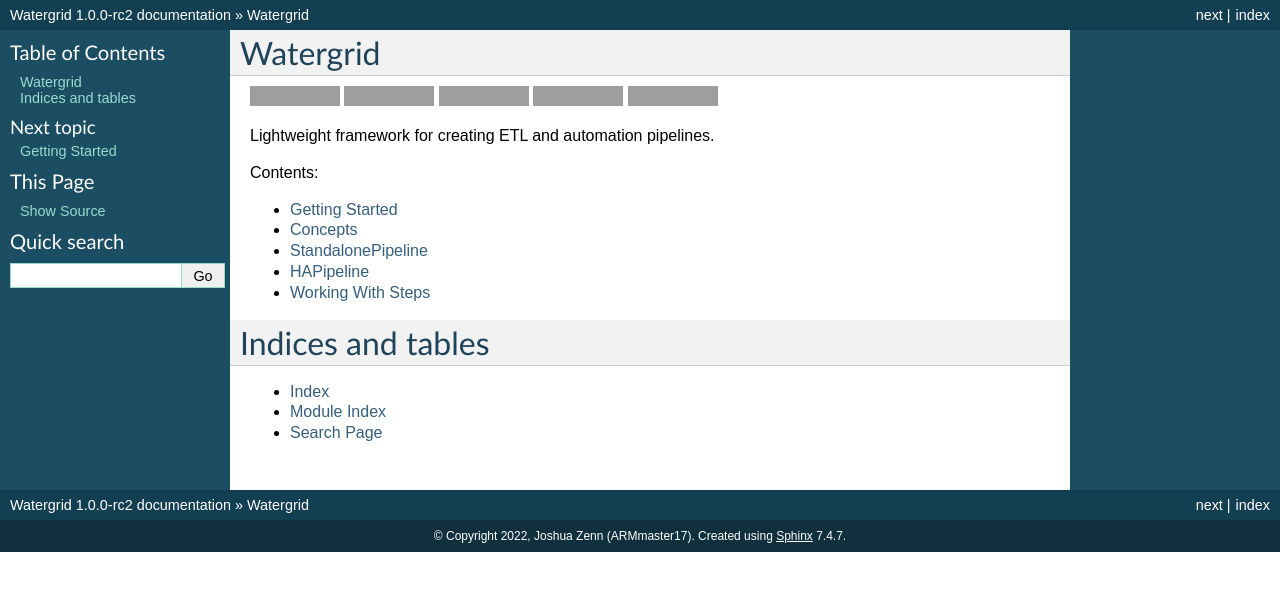
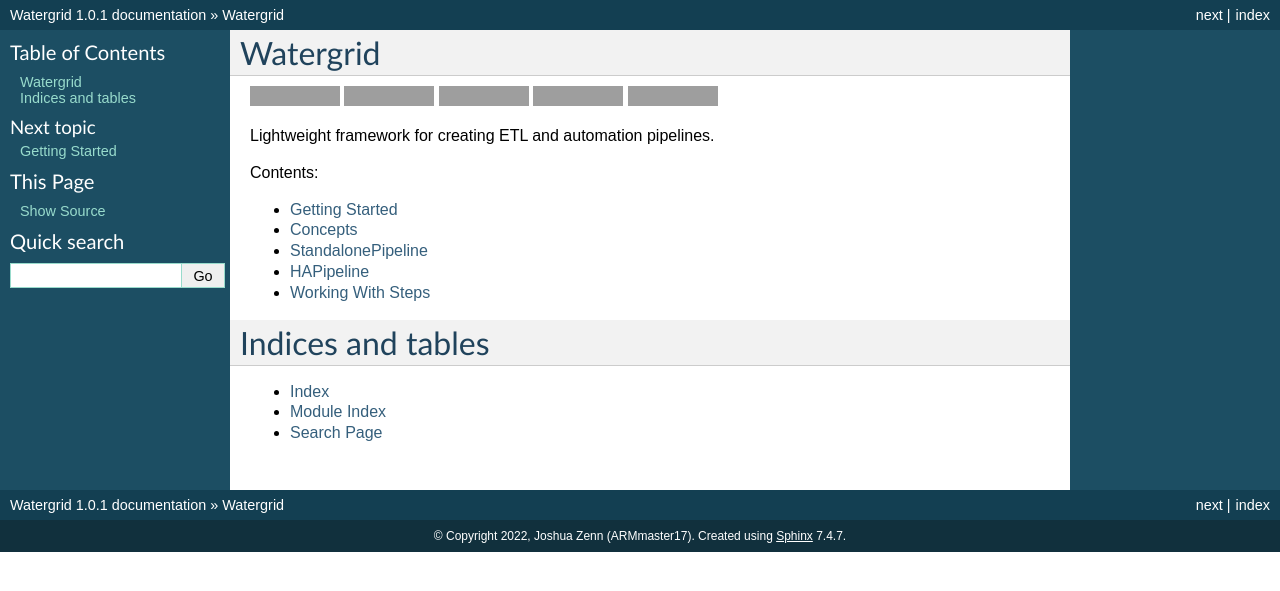
Before and after one commit to ARMmaster17/watergrid-python, a Sphinx documentation site: the page built from docs/index.rst, in a window 1280 px wide, cut to the strip 0-591 px from the top of the page. Built offline with Sphinx 7.4.7, drawn with Linux system fonts in a browser that asks for light colours; grey boxes are pictures that could not be loaded.

```diff
--- a/docs/conf.py
+++ b/docs/conf.py
@@ -22,7 +22,7 @@ copyright = "2022, Joshua Zenn (ARMmaster17)"
 author = "Joshua Zenn (ARMmaster17)"
 
 # The full version, including alpha/beta/rc tags
-release = "1.0.0-rc2"
+release = "1.0.1"
 
 
 # -- General configuration ---------------------------------------------------
@@ -55,4 +55,4 @@ html_theme = "classic"
 # so a file named "default.css" will overwrite the builtin "default.css".
 html_static_path = ["_static"]
 
-html_baseurl = '/watergrid-python/'
+html_baseurl = "/watergrid-python/"
```
Also changed, not shown: CHANGELOG.md (+2 -0 lines), README.md (+19 -9 lines).
